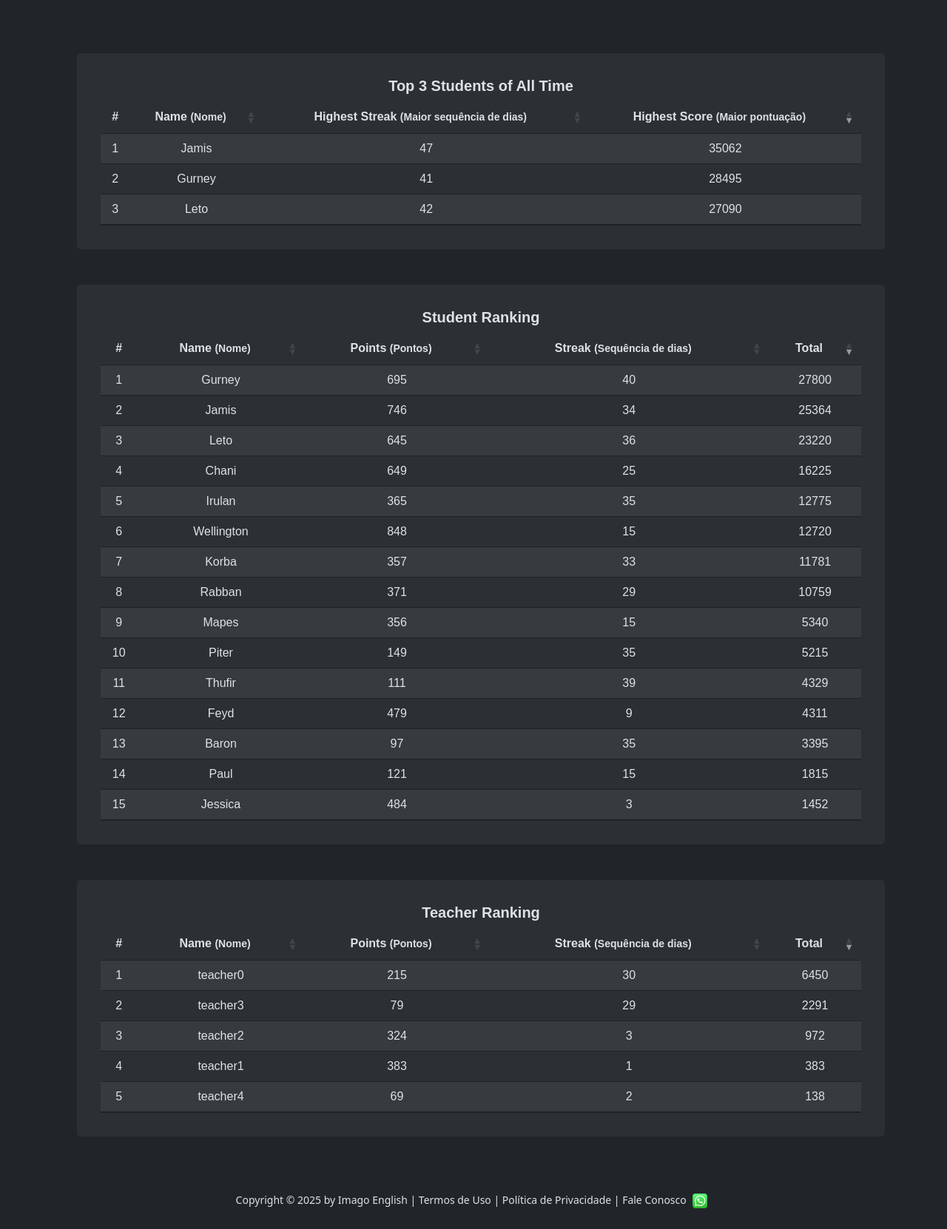
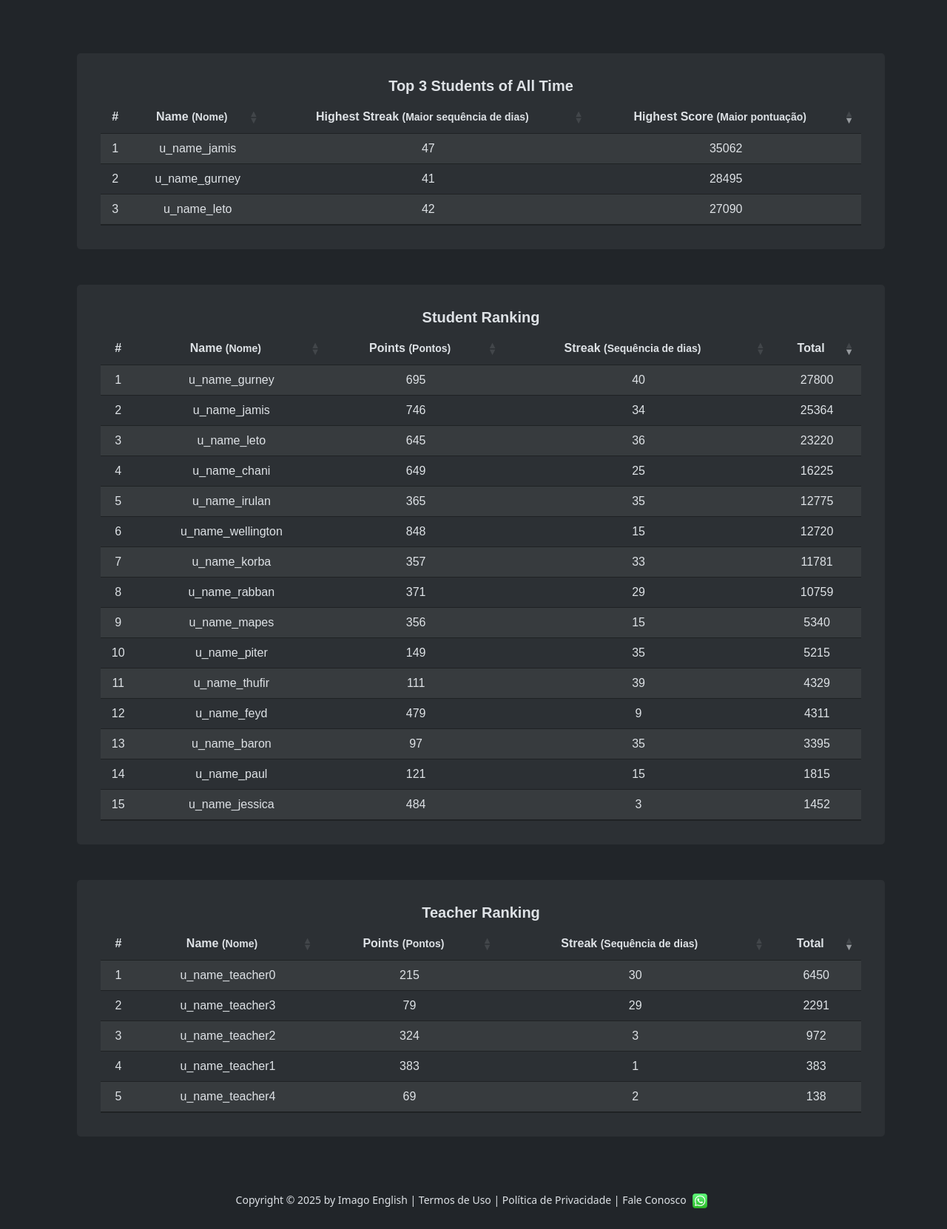
Before and after one commit to vmathm/Imago-English-v2, a Flask app: page /leaderboard in a window 1280 px wide. Shown: the part 68-1730 px from the top of the page at 74% size. Run offline with Flask 3, Linux system fonts and the light colour scheme; some libraries are stand-ins or nearby versions.

Commit message:
learderboards show user_name else first name only

```diff
--- a/app/templates/progress/leaderboard.html
+++ b/app/templates/progress/leaderboard.html
@@ -22,7 +22,7 @@
                     {% for student in top_students %}
                     <tr>
                         <td></td>
-                        <td>{{ student.name }}</td>
+                        <td>{{ student.user_name if student.user_name else student.name.split(' ')[0] }}</td>
                         <td>{{ student.max_study_streak if student.max_study_streak else 0 }}</td>
                         <td>{{ student.max_points }}</td>
                     </tr>
@@ -49,7 +49,7 @@
                     {% for student in students %}
                     <tr>
                         <td></td>
-                        <td>{{ student.name }}</td>
+                        <td>{{ student.user_name if student.user_name else student.name.split(' ')[0] }}</td>
                         <td>{{ student.points }}</td>
                         <td>{{ student.study_streak }}</td>
                         <td>{{ student.points if student.study_streak == 0 else student.study_streak * student.points }}</td>
@@ -77,7 +77,7 @@
                     {% for teacher in teachers %}
                     <tr>
                         <td></td>
-                        <td>{{ teacher.name }}</td>
+                        <td>{{ teacher.user_name if teacher.user_name else teacher.name.split(' ')[0] }}</td>
                         <td>{{ teacher.points }}</td>
                         <td>{{ teacher.study_streak }}</td>
                         <td>{{ teacher.points if teacher.study_streak == 0 else teacher.study_streak * teacher.points }}</td>
```
